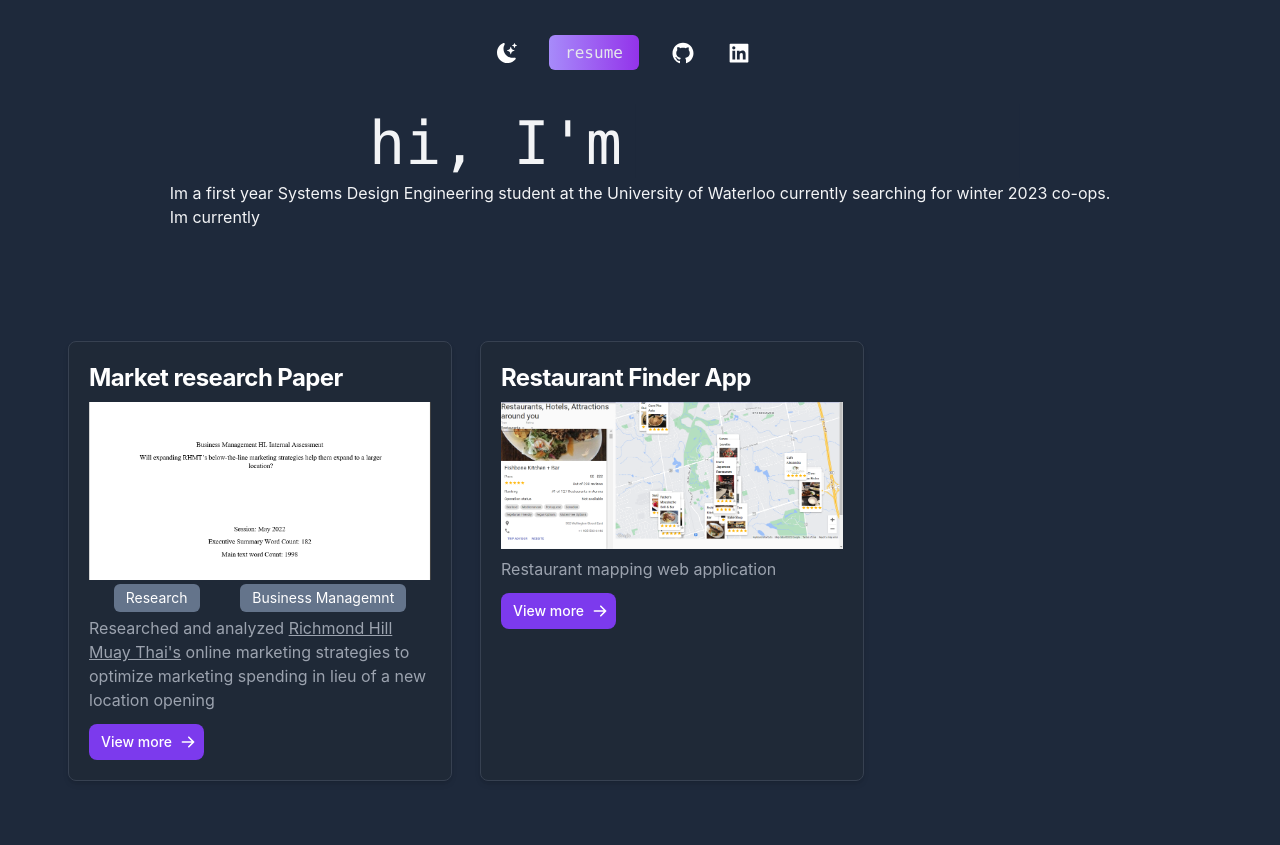
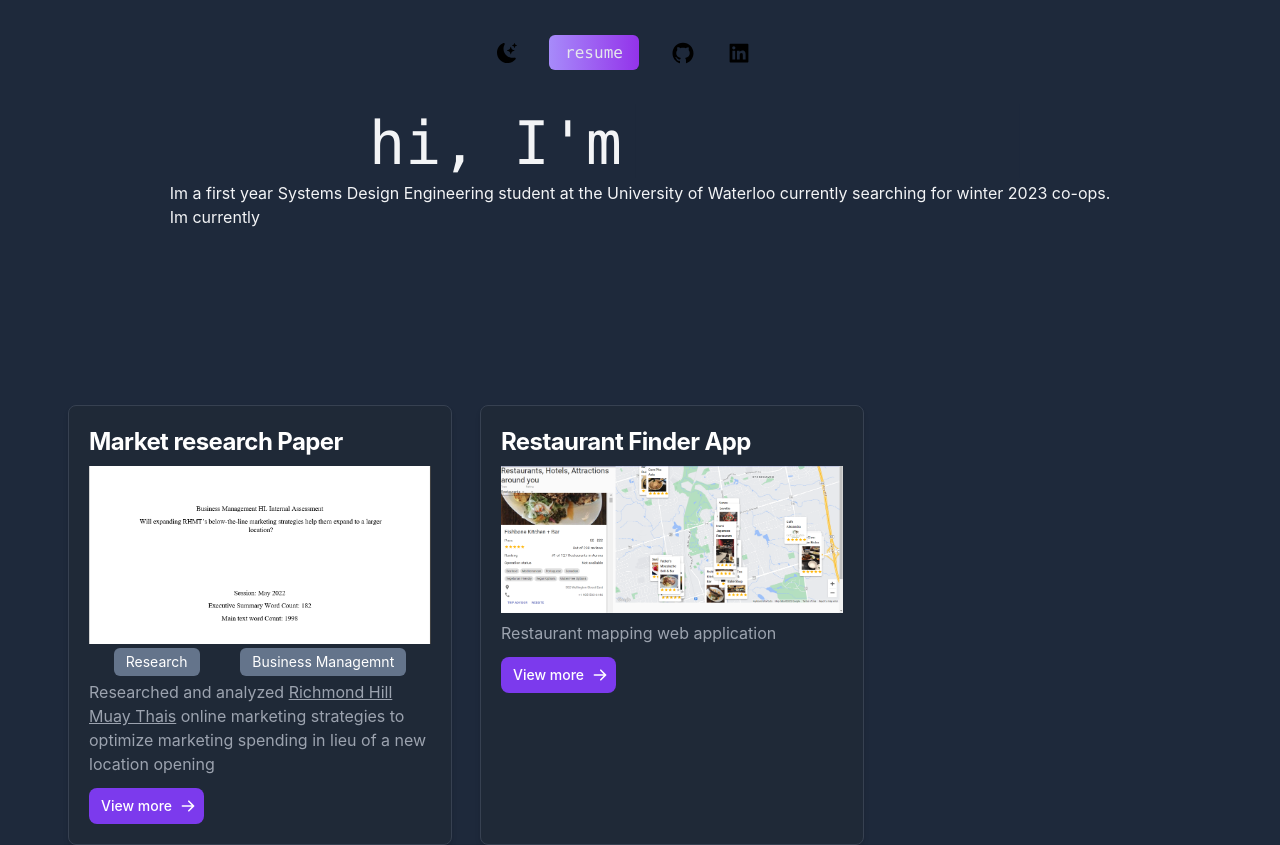
Before and after one commit to notzree/personalWebsite, a Next.js app: page / in a window 1280 px wide. Before the commit the page ends 800 px from the top, so only its background shows below. Built offline with nearby package versions, Linux system fonts and the light colour scheme.

Commit message:
fixed hydration error when trying to apply darkmode globally

```diff
--- a/pages/_app.js
+++ b/pages/_app.js
@@ -1,8 +1,11 @@
+import { useEffect } from 'react'
 import '../styles/globals.css'
-document.documentElement.classList.add("dark"); // dark mode on scroll
+
+
 function MyApp({ Component, pageProps }) {
 
   return <Component {...pageProps} />
+
 }
 
 export default MyApp
--- /dev/null
+++ b/pages/_document.js
@@ -0,0 +1,16 @@
+import { Html, Head, Main, NextScript } from 'next/document'
+import { useState } from "react";
+
+
+export default function Document() {
+    const [darkMode, setDarkMode] = useState(true);
+  return (
+    <Html>
+      <Head />
+      <body  >
+        <Main />
+        <NextScript />
+      </body>
+    </Html>
+  )
+}
--- a/pages/index.js
+++ b/pages/index.js
@@ -5,25 +5,29 @@ import { AiFillLinkedIn, AiFillGithub, AiFillLinkedin } from "react-icons/ai";
 import { useState } from "react";
 import dynamic from "next/dynamic";
 
-const Projectinformation = dynamic(()=>import("./projectcomponents/Projectinformation"),{ssr:false}); //Avoid hydration error by telling next to
+const Projectinformation = dynamic(
+  () => import("./projectcomponents/Projectinformation"),
+  { ssr: false }
+); //Avoid hydration error by telling next to
 //render this dynamic component on the server (for darkmode), watch htis: https://www.youtube.com/watch?v=9U1UG-bY8Cw if forget.
+
 export default function Home() {
   const [darkMode, setDarkMode] = useState(false);
-
   return (
-    <div className={darkMode ? "" : "dark"}>
+    <div id ="scrollable-div" className={darkMode ? "" : "dark"}>
       <Head>
         <title>Richard Zhang</title>
         <link rel="icon" href="/favicon.ico" />
       </Head>
-      <body>
         <main className="bg-white px-10 dark:bg-slate-800 ">
           <section className=" min-h-screen ">
             <nav className=" pt-10 mb-12 flex justify-evenly">
               <ul className="flex items-center justify-evenly ">
-              <li className="hover:bg-violet-300">
+                <li className="">
                   <BsFillMoonStarsFill
-                  onClick={() => setDarkMode(!darkMode)}
+                    onClick={
+                      ()=> setDarkMode(!darkMode)
+                    }
                     className="cursor-pointer text-xl"
                   />
                 </li>
@@ -68,14 +72,15 @@ export default function Home() {
               </h1>
             </div>
             <div>
-            <p className="flex justify-center text-slate-900 dark:text-gray-100 mb-28 ">
+              <p className="flex justify-center text-slate-900 dark:text-gray-100 mb-44 ">
                 Im a first year Systems Design Engineering student at the
-              University of Waterloo currently searching for winter 2023 co-ops.
+                University of Waterloo currently searching for winter 2023
+                co-ops.
                 <br />
                 Im currently
               </p>
             </div>
-          <div class="flex justify-start mb-10">
+            <div class="flex justify-start  ">
               <Projectinformation
                 name="Market research Paper "
                 projDescrip={[
@@ -83,17 +88,17 @@ export default function Home() {
                   // eslint-disable-next-line react/jsx-key
                   <u>
                     <a href="https://www.rhmuaythai.com/">
-                    Richmond Hill Muay Thai's
+                      Richmond Hill Muay Thais
                     </a>
                   </u>,
                   " online marketing strategies to optimize marketing spending in lieu of a new location opening",
                 ]}
                 link="/rzBusinessIA.pdf"
                 photo="/rzBusinessIAphoto.png"
-              skills = {["Research", "Business Managemnt"]}
+                skills={["Research", "Business Managemnt"]}
               />
               <Projectinformation
-              name = "Restaurant Finder App"
+                name="Restaurant Finder App"
                 projDescrip="Restaurant mapping web application"
                 link="https://github.com/notzree/uwfoodmap"
                 photo="/rzFoodAppPhoto.png"
@@ -101,7 +106,7 @@ export default function Home() {
             </div>
           </section>
         </main>
-      </body>
     </div>
+
   );
 }
--- a/styles/globals.css
+++ b/styles/globals.css
@@ -9,6 +9,7 @@ body {
   font-family: -apple-system, BlinkMacSystemFont, Segoe UI, Roboto, Oxygen,
     Ubuntu, Cantarell, Fira Sans, Droid Sans, Helvetica Neue, sans-serif;
 }
+
 
 a {
   color: inherit;
@@ -30,9 +31,5 @@ a {
   font-family: "burtons";
   src: url('../public/Burtons.otf');
 }
-@layer base {
-  body {
-   @apply dark:bg-slate-800 dark:text-white;
-  }
+
 }
-}
```
Lines whose indentation alone changed are shown as unchanged.
